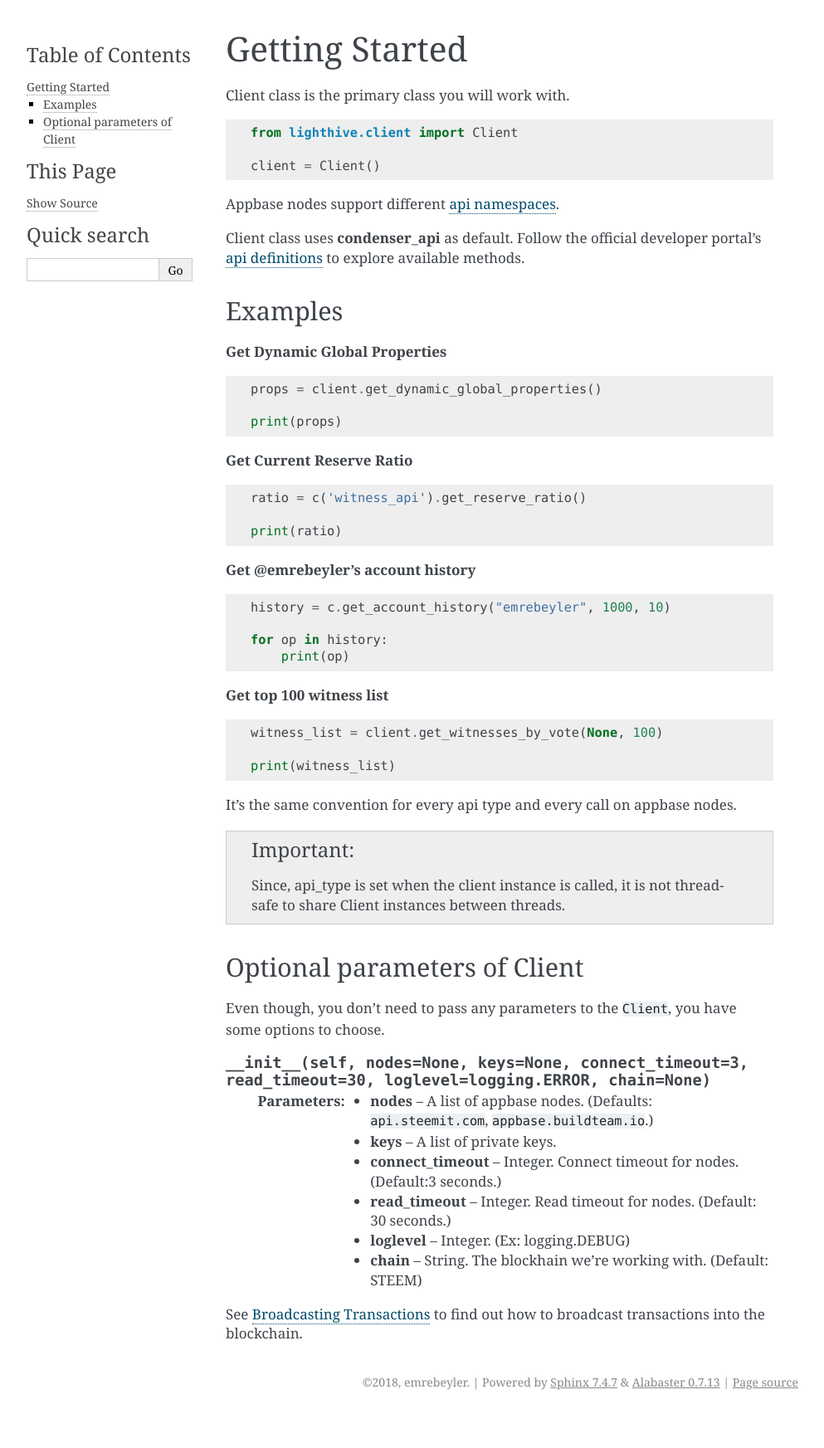
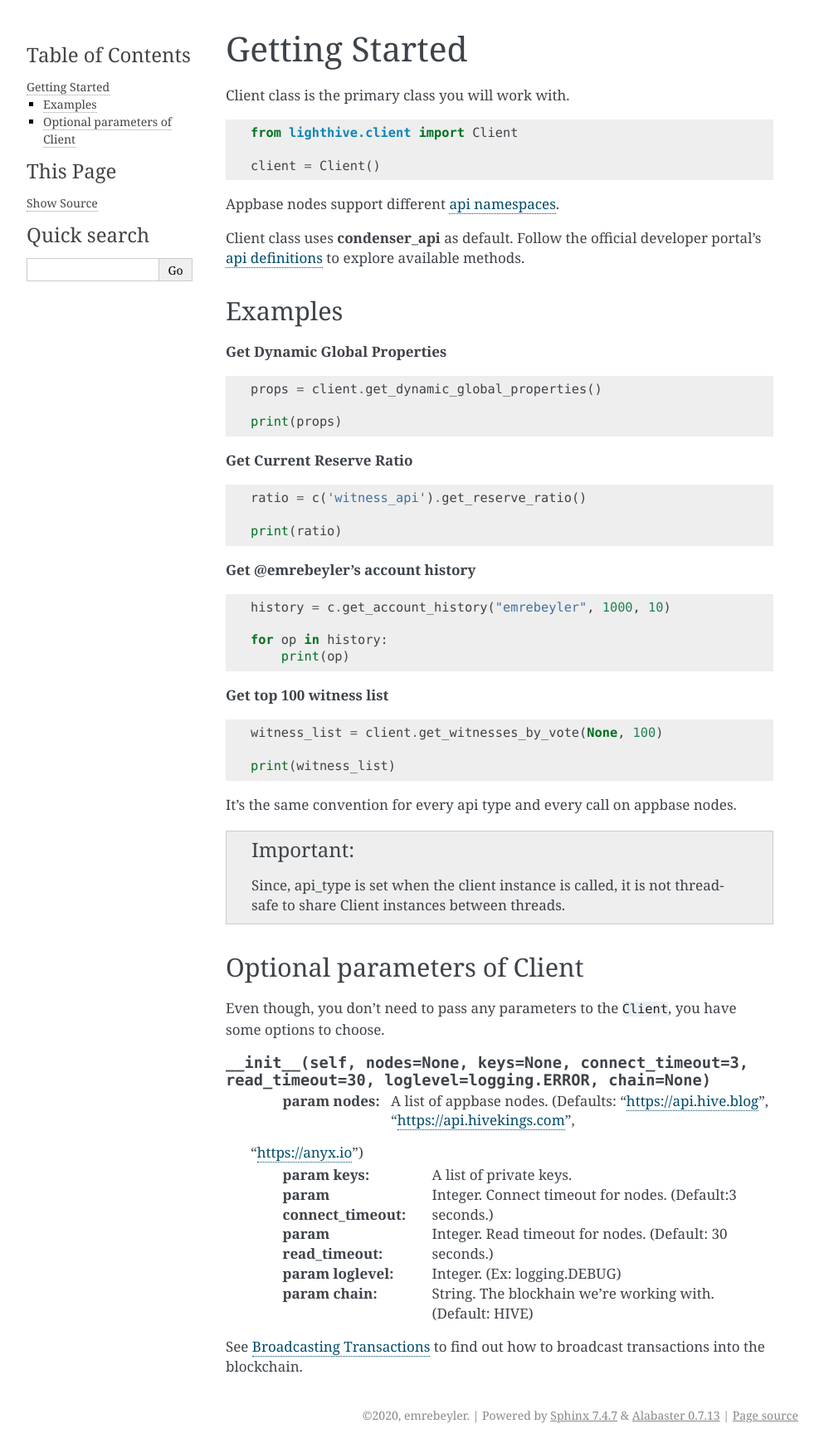
Before and after one commit to emrebeylerhive/lighthive, a Sphinx documentation site: the page built from docs/gettingstarted.rst, in a window 1280 px wide. Shown: the whole page at 83% size, without its empty margins (148-1141 px from the left). Built offline with Sphinx 7.4.7, drawn with Linux system fonts in a browser that asks for light colours; before the commit the page ends 1705 px from its top, so only the background shows below that.

Commit message:
Fresh start

```diff
--- a/docs/conf.py
+++ b/docs/conf.py
@@ -20,11 +20,11 @@
 # -- Project information -----------------------------------------------------
 
 project = 'lighthive'
-copyright = '2018, emrebeyler'
+copyright = '2020, emrebeyler'
 author = 'emrebeyler'
 
 # The short X.Y version
-version = '0.0.4'
+version = '0.2.0'
 # The full version, including alpha/beta/rc tags
 release = ''
 
--- a/docs/gettingstarted.rst
+++ b/docs/gettingstarted.rst
@@ -12,9 +12,9 @@ Client class is the primary class you will work with.
     client = Client()
 
 
-Appbase nodes support different `api namespaces <https://developers.steem.io/apidefinitions/#apidefinitions-condenser-api>`_.
+Appbase nodes support different `api namespaces <https://developers.hive.io/apidefinitions/#apidefinitions-condenser-api>`_.
 
-Client class uses **condenser_api** as default. Follow the official developer portal's `api definitions <https://developers.steem.io/apidefinitions/>`_
+Client class uses **condenser_api** as default. Follow the official developer portal's `api definitions <https://developers.hive.io/apidefinitions/>`_
 to explore available methods.
 
 Examples
@@ -71,12 +71,13 @@ to choose.
 .. function:: __init__(self, nodes=None, keys=None, connect_timeout=3,
                  read_timeout=30, loglevel=logging.ERROR, chain=None)
 
-   :param nodes: A list of appbase nodes. (Defaults: ``api.steemit.com``, ``appbase.buildteam.io``.)
+   :param nodes: A list of appbase nodes. (Defaults:  "https://api.hive.blog", "https://api.hivekings.com",
+ "https://anyx.io")
    :param keys: A list of private keys.
    :param connect_timeout: Integer. Connect timeout for nodes. (Default:3 seconds.)
    :param read_timeout: Integer. Read timeout for nodes. (Default: 30 seconds.)
    :param loglevel: Integer. (Ex: logging.DEBUG)
-   :param chain: String. The blockhain we're working with. (Default: STEEM)
+   :param chain: String. The blockhain we're working with. (Default: HIVE)
 
 
 See :doc:`/broadcasting` to find out how to broadcast transactions into the blockchain.
--- a/docs/index.rst
+++ b/docs/index.rst
@@ -2,9 +2,9 @@
 lighthive
 =================================
 
-lighthive is a **light** python client to interact with the STEEM blockchain.
+lighthive is a **light** python client to interact with the HIVE blockchain.
 It's simple and stupid. It doesn't interfere the process between the developer
-and the STEEM node.
+and the HIVE node.
 
 .. figure::  https://steemitimages.com/0x0/https://cdn.steemitimages.com/DQmV9ziht8AJYi3YhqR1gjKT96pCAe6FMiEAD7TC8nE5r13/Screen%20Shot%202018-08-07%20at%207.14.36%20PM.png
    :width: 600
--- a/setup.py
+++ b/setup.py
@@ -2,7 +2,7 @@ from setuptools import setup, find_packages
 
 setup(
     name='lighthive',
-    version='0.1.7',
+    version='0.2.0',
     packages=find_packages('.'),
     url='http://github.com/emrebeylerhive/lighthive',
     license='MIT',
```
